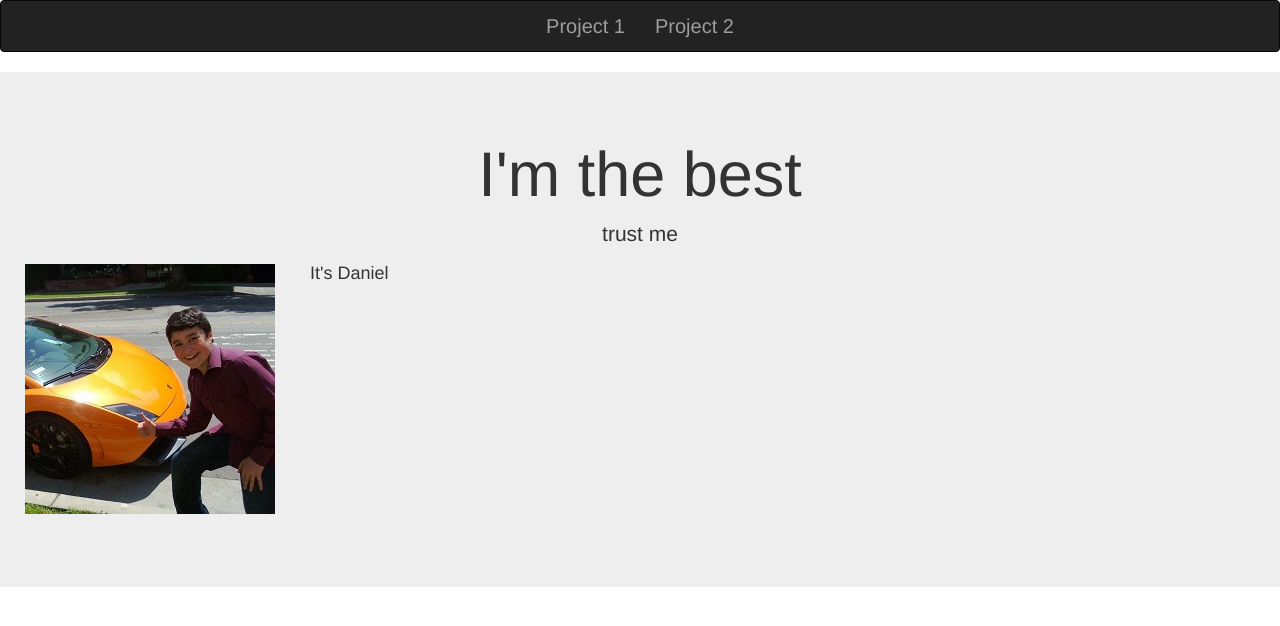
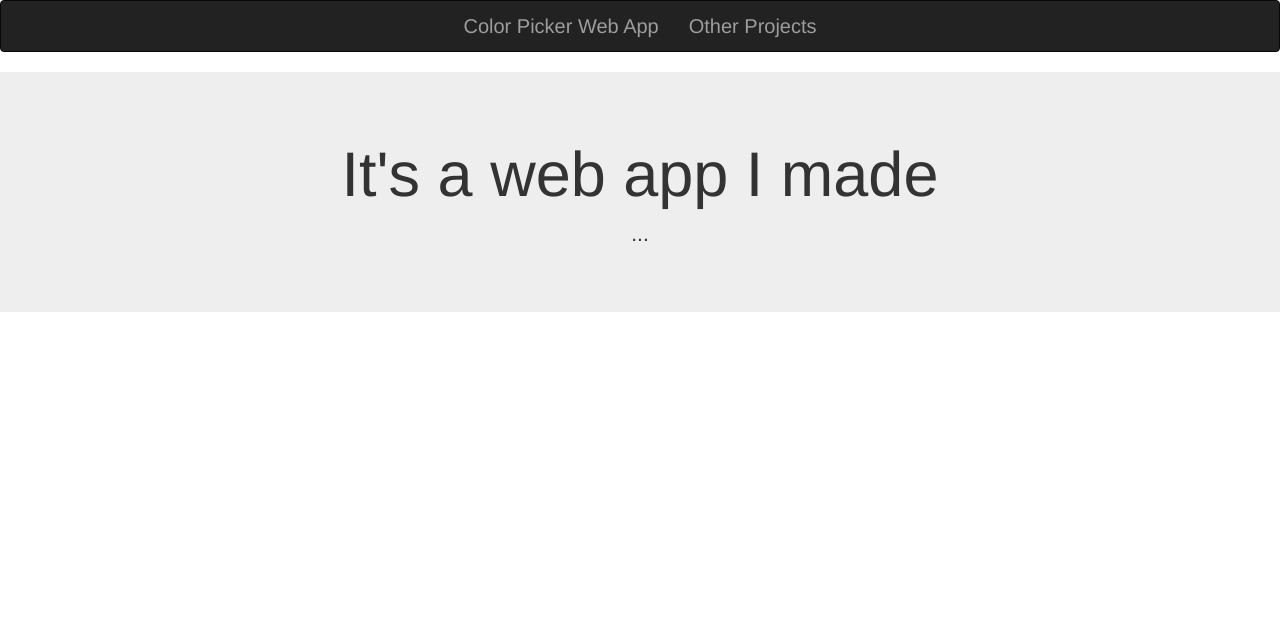
Before and after one commit to mitchell-schenk/mitchell-schenk.github.io, a plain HTML site: page index.html in a window 1280 px wide. Drawn offline with nearby package versions, Linux system fonts and the light colour scheme.

Commit message:
getting closer to a good layout

```diff
--- a/index.html
+++ b/index.html
@@ -5,7 +5,7 @@
     <meta http-equiv="X-UA-Compatible" content="IE=edge">
     <meta name="viewport" content="width=device-width, initial-scale=1">
     <!-- The above 3 meta tags *must* come first in the head; any other head content must come *after* these tags -->
-    <title>Bootstrap 101 Template</title>
+    <title>Mitchell Schenk</title>
 
     <!-- Bootstrap -->
     <link href="css/bootstrap.css" rel="stylesheet">
@@ -23,27 +23,19 @@
     <nav class="navbar navbar-inverse center" role="navigation">
   		<div class="navbar-inner">
     		<ul class="nav navbar-nav">
-      			<li><a href="page1.html">Project 1</a></li>
-  				<li><a href="page2.html">Project 2</a></li>
+      			<li><a href="index.html">Color Picker Web App</a></li>
+  				<li><a href="page2.html">Other Projects</a></li>
     		</ul>
   		</div>
 	</nav>
 
     <div class="jumbotron ">
 
-  		<h1 class="text-center">I'm the best</h1>
-  		<p class= "text-center">trust me</p>
 
-  		<div class="media">
-  			 <div class="media-left media-middle">
-    			<a href="https://pbs.twimg.com/profile_images/378800000737194987/5a291eaac706f2cb636b5a6c172a41ed.jpeg">
-      			<img class="media-object" src="daniel.jpeg" alt="...">
-    			</a>
-  			</div>
-  			<div class="media-body">
-    			<h4 class="media-heading">It's Daniel</h4>
-  			</div>
-		</div>
+  		<h1 class="text-center">It's a web app I made</h1>
+  		<p class= "text-center">...</p>
+
+	</div>
 
 	</div>
     <p id="demo"></p>
```
Also changed, not shown: page1.html (deleted, +0 -48 lines), page2.html (+3 -3 lines).
